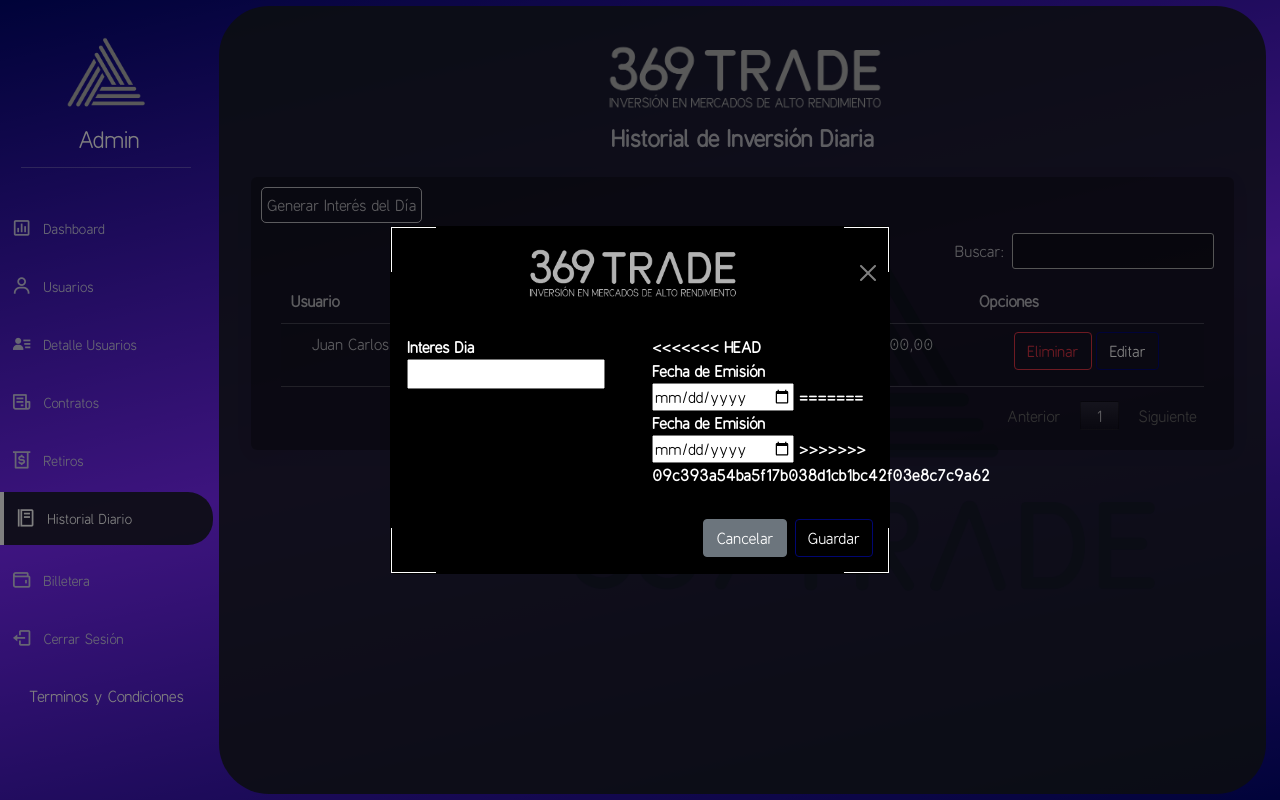
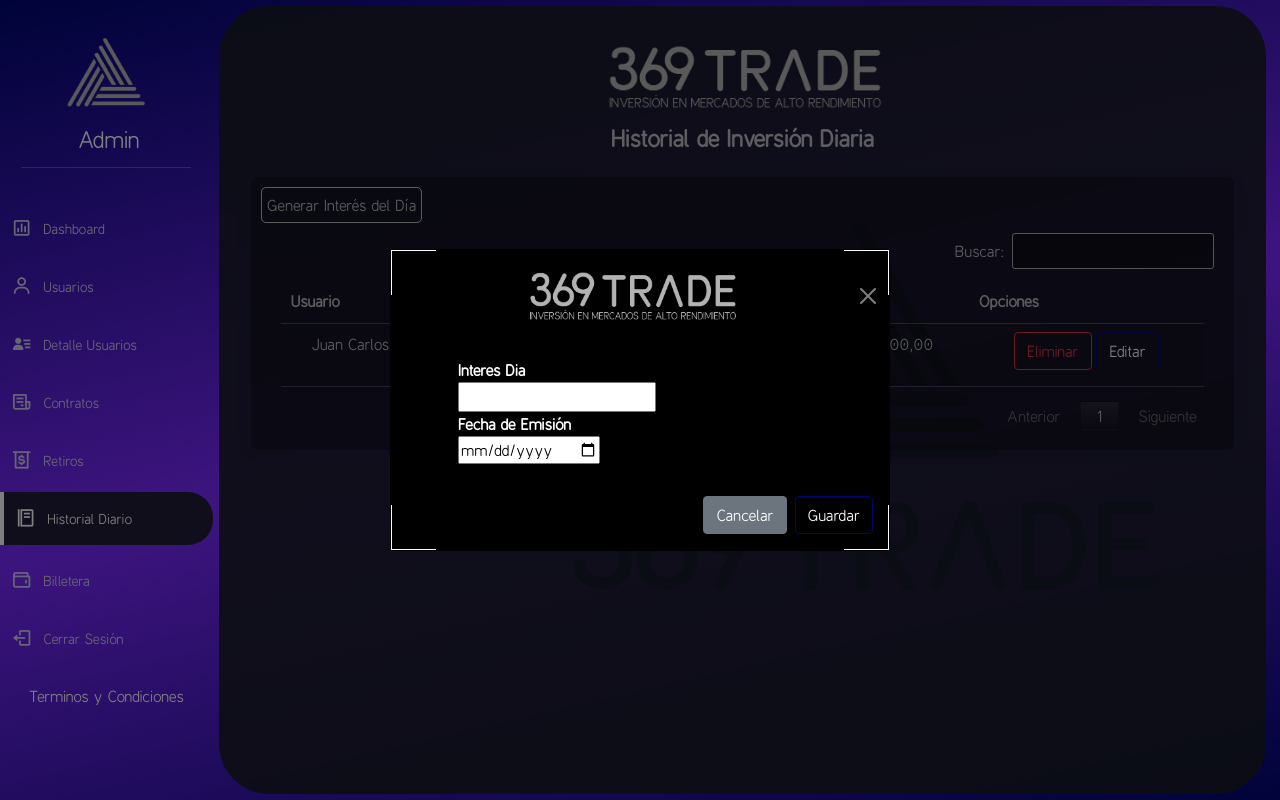
Before and after one commit to ivanchorzuluaga/Trade369, a Django app: page /valor369/ in a window 1280 px wide, after a click on "Generar Interés del Día". Run offline with Django 4.2, Linux system fonts and the light colour scheme; a user stored in the database is signed in; data comes from the database, SQL or seed files in the repository; parts of the project's set-up code (start-up, migrations or seed data) failed here and were passed over; some libraries are stand-ins or nearby versions.

Commit message:
cambio en valores

```diff
--- a/user/templates/valores.html
+++ b/user/templates/valores.html
@@ -344,22 +344,16 @@
           <form method="POST">
             {% csrf_token %}
             <div class="row">
-              <div class="col-12 col-lg-6 mb-2">
+              <div class="col-12 col-lg-12 ">
                 <div class="form-group">
                   <label for="exampleInputEmail1">Interes Dia</label><br>
                   <input type="number" step="any" name="interesDia" min="0.000" required="">
                 </div>
               </div>
-              <div class="col-12 col-lg-6">
+              <div class="col-12 col-lg-12 ">
                 <div class="form-group">
-<<<<<<< HEAD
-                  <label for="exampleInputEmail1">Fecha de Emisión</label>
-                  <input type="date"  name="fecha" placeholder="dd/mm/aaaa" required="">
-=======
                   <label for="exampleInputEmail1">Fecha de Emisión</label><br>
-                  <input type="date"  name="fecha" id="fecha" placeholder="dd/mm/aaaa" required="">
-
->>>>>>> 09c393a54ba5f17b038d1cb1bc42f03e8c7c9a62
+                  <input type="date" name="fecha" id="fecha" placeholder="dd/mm/aaaa" required="">
                 </div>
               </div>
             </div>
```
